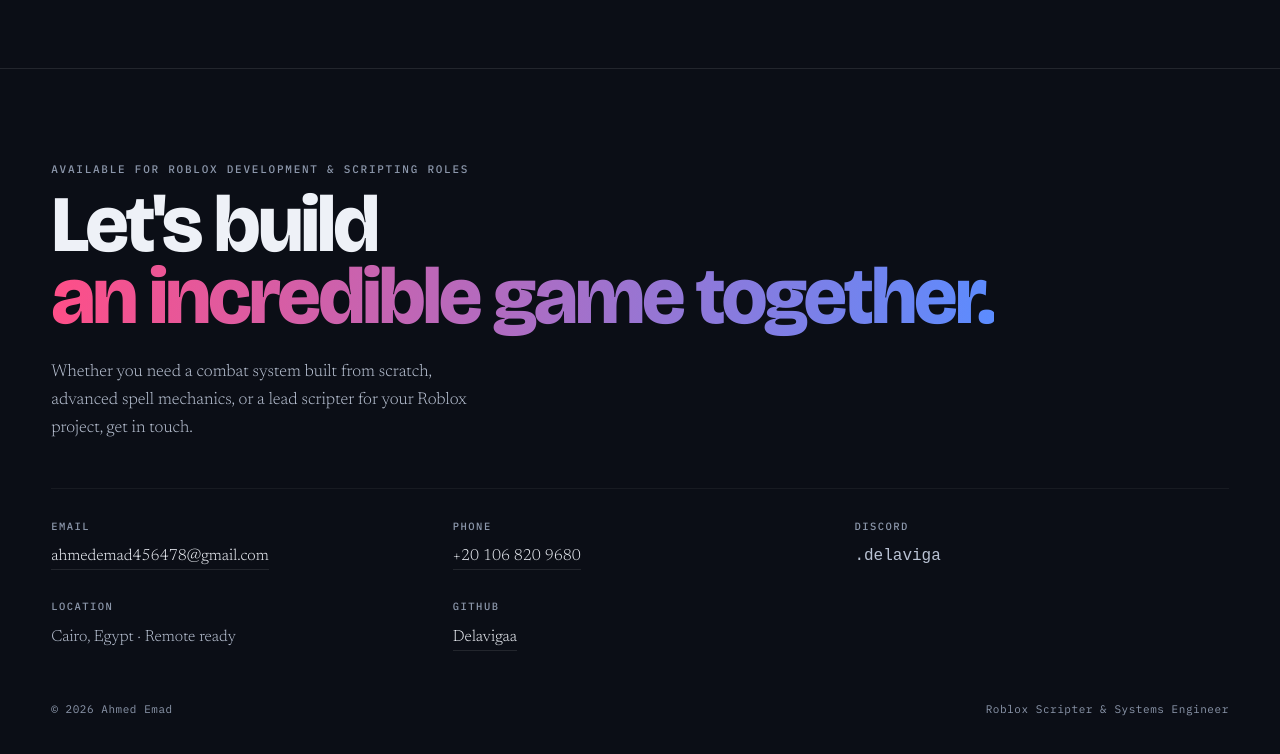
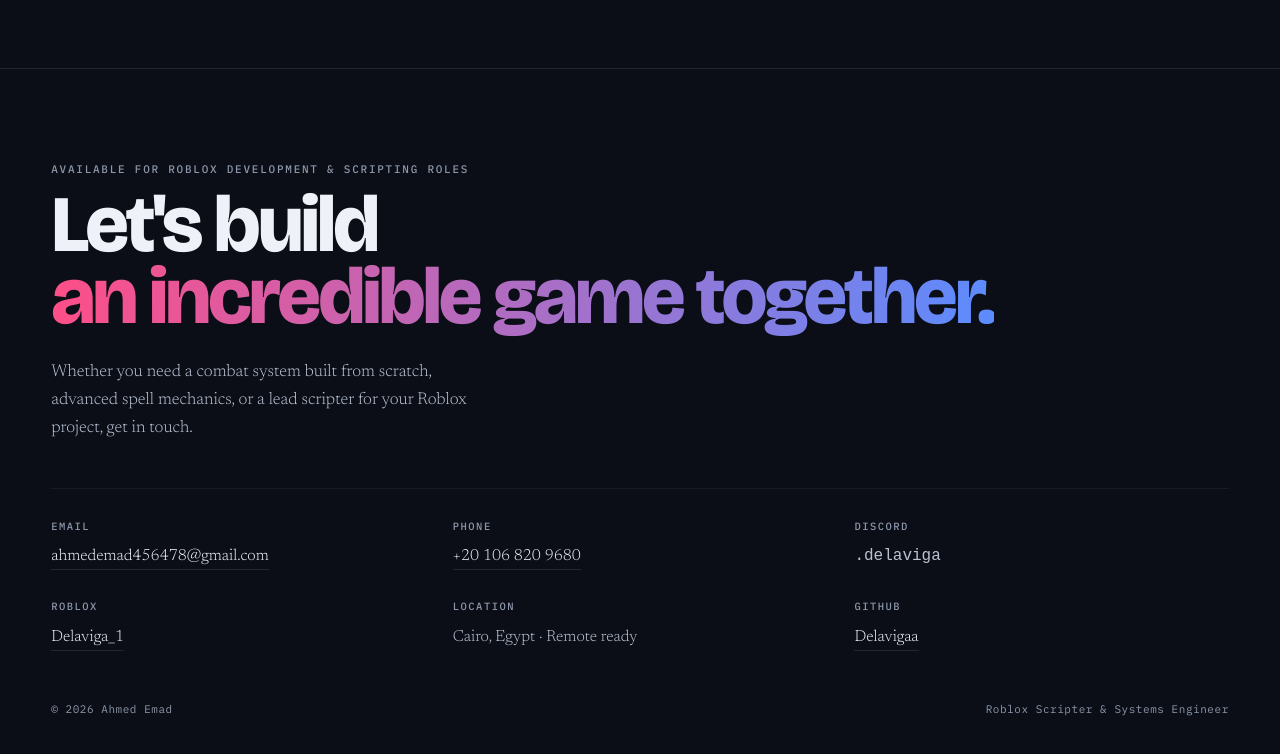
Before and after one commit to Delavigaa/Delavigaa.github.io, a plain HTML site: page index.html in a window 1280 px wide. Shown: the part 10948-11702 px from the top of the page. Drawn offline with nearby package versions, Linux system fonts and the light colour scheme.

Commit message:
Add Roblox profile link to footer

```diff
--- a/index.html
+++ b/index.html
@@ -898,6 +898,7 @@ body{font-size:17px;line-height:1.65}
       <div><h3>Email</h3><a href="mailto:ahmedemad456478@gmail.com">ahmedemad456478@gmail.com</a></div>
       <div><h3>Phone</h3><a href="tel:+201068209680">+20 106 820 9680</a></div>
       <div><h3>Discord</h3><p><code>.delaviga</code></p></div>
+      <div><h3>Roblox</h3><a href="https://www.roblox.com/users/7244923764/profile" target="_blank" rel="noopener">Delaviga_1</a></div>
       <div><h3>Location</h3><p>Cairo, Egypt · Remote ready</p></div>
       <div><h3>GitHub</h3><a href="https://github.com/Delavigaa" target="_blank" rel="noopener">Delavigaa</a></div>
     </div>
```
